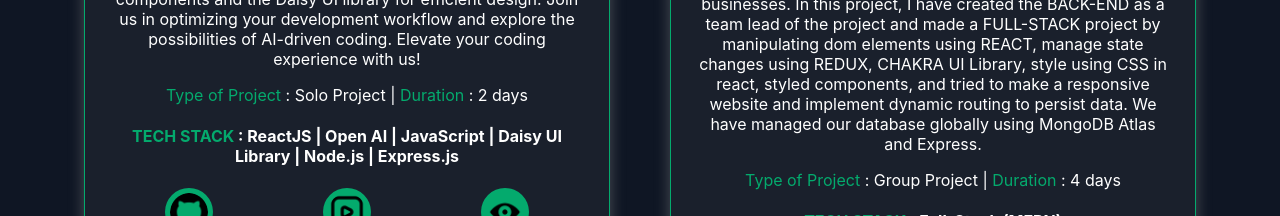
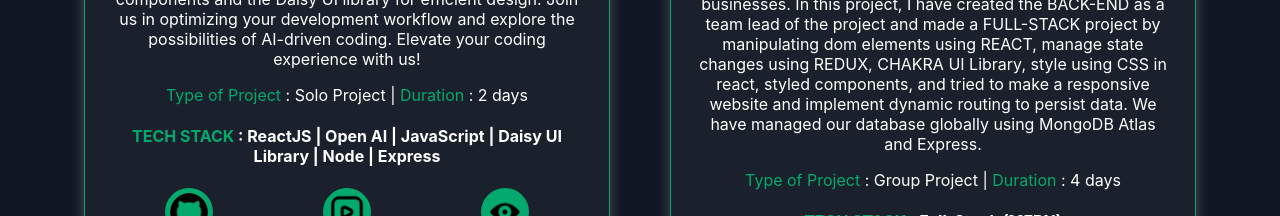
Before and after one commit to saurabh7412/saurabh7412.github.io, a React (Create React App) app: page / in a window 1280 px wide. Shown: the part 2100-2316 px from the top of the page. Built offline with nearby package versions, Linux system fonts and the light colour scheme.

Commit message:
advance code convertor done u3

```diff
--- a/src/Components/projectdetails.js
+++ b/src/Components/projectdetails.js
@@ -7,7 +7,7 @@ export const projectArr = [
     desc : `Experience seamless code conversion and GitHub integration with my advanced tool, leveraging OpenAI. Easily convert and push code to your GitHub repository, streamlining your development process and enhancing collaboration. Boost productivity today! My innovative solution, powered by Generative AI, simplifies the code conversion process. We are proud to share that this project was successfully completed in just 2 days by a solo developer. It features the use of styled components and the Daisy UI library for efficient design. Join us in optimizing your development workflow and explore the possibilities of AI-driven coding. Elevate your coding experience with us!`,
     project_type : "Solo Project",
     duration : 2,
-    tech_stack : "ReactJS | Open AI | JavaScript | Daisy UI Library | Node.js | Express.js",
+    tech_stack : "ReactJS | Open AI | JavaScript | Daisy UI Library | Node | Express",
     github_link : `https://github.com/saurabh7412/Advance-Code-Converter`,
     deploy_link : "https://advanced-code-converter.vercel.app/"
 
```
